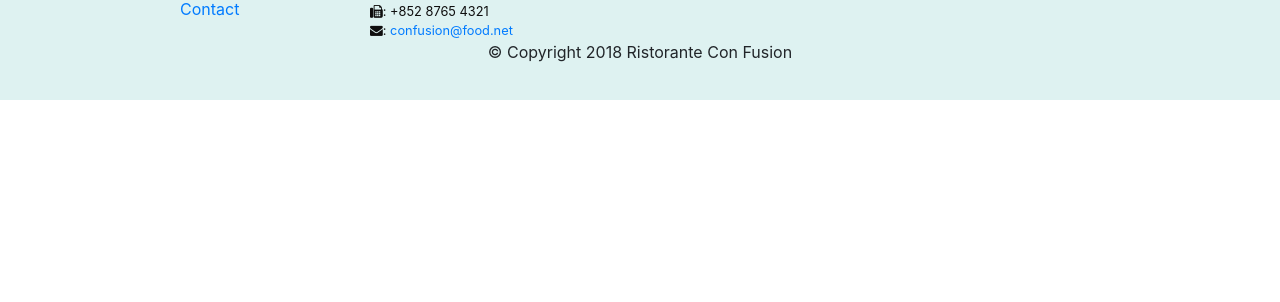
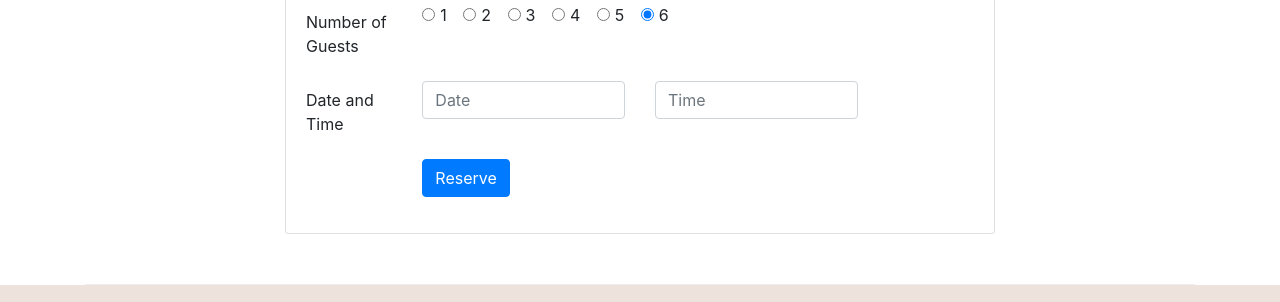
Before and after one commit to AnnanyaBhandari/conFusion, a website: page index.html in a window 1280 px wide. Shown: the part 1661-1963 px from the top of the page. Before the commit the page ends 1761 px from the top, so only its background shows below. Drawn offline with nearby package versions, Linux system fonts and the light colour scheme.

Commit message:
Assignment Two

```diff
--- a/css/styles.css
+++ b/css/styles.css
@@ -9,16 +9,13 @@
     border-bottom: 1px ridge;
     min-height:400px;
 }
-.footer{
-    background-color: #DEF2F1;
-    margin: 0px auto;
-    padding: 20px 0px 20px 0px;
-
+.navbar-dark{
+    background-color: #2C3531;
 }
 .jumbotron{
     padding: 70px 30px 70px 30px;
     margin: 0px auto;
-    background-color: #3AAFA9;
+    background-color: #EDC7B7;
     color: floralwhite;
 }
 address{
@@ -30,6 +27,9 @@
     padding: 50px 0px 0px 0px;
     z-index: 0;
 }
-.navbar-dark{
-    background-color: #17252A;
+.footer{
+    background-color: #EEE2DC;
+    margin: 0px auto;
+    padding: 20px 0px 20px 0px;
+
 }
--- a/index.html
+++ b/index.html
@@ -39,8 +39,11 @@
                     <h1>Ristorante con Fusion</h1>
                     <p class="d-none d-sm-block">We take inspiration from the World's best cuisines, and create a unique fusion experience. Our lipsmacking creations will tickle your culinary senses!</p>
                 </div>
-                <div class="col-12 col-sm align-self-center">
+                <div class="col-12 col-sm-3 align-self-center">
                     <img src="img/logo.png" class="img-fluid">
+                </div>
+                <div class="col-12 col-sm-3 align-self-center">
+                    <a href="#reserve" class="btn btn-warning btn-sm btn-block">Reserve</a>
                 </div>
             </div>
         </div>
@@ -55,7 +58,7 @@
                 <div class="media">
                     <img class="d-flex mr-3 img-thumbnail align-self-center" src="img/uthappizza.png" alt="uthappizza">
                     <div class="media-body">
-                        <h2 class="mt-0">Uthappizza<span class="badge badge-danger">HOT</span><span class="badge badge-pill badge-secondary">$4.99</span></h2>
+                        <h2 class="mt-0">Uthappizza <span class="badge badge-danger">HOT</span> <span class="badge badge-pill badge-secondary">$4.99</span></h2>
                         <p class="d-none d-sm-block">A unique combination of Indian Uthappam (pancake) and Italian pizza, topped with Cerignola olives, ripe vine cherry tomatoes, Vidalia onion, Guntur chillies and Buffalo Paneer.</p>
                     </div>
                 </div>
@@ -68,8 +71,13 @@
                 <h3>This Month's Promotions</h3>
             </div>
             <div class="col-12 col-sm col-md">
-                <h2>Weekend Grand Buffet</h2>
-                <p class="d-none d-sm-block">Featuring mouthwatering combinations with a choice of five different salads, six enticing appetizers, six main entrees and five choicest desserts. Free flowing bubbly and soft drinks. All for just $19.99 per person </p>
+                <div class="media">
+                    <div class="media-body">
+                        <h2 class="mt-0">Weekend Grand Buffet <span class="badge badge-danger">NEW</span></h2>
+                        <p class="d-none d-sm-block">Featuring mouthwatering combinations with a choice of five different salads, six enticing appetizers, six main entrees and five choicest desserts. Free flowing bubbly and soft drinks. All for just $19.99 per person </p>
+                    </div>
+                    <img class="d-flex ml-3 img-thumbnail align-self-center" src="img/buffet.png" alt="buffet">
+                </div>
             </div>
         </div>
 
@@ -84,6 +92,62 @@
                         <h2 class="mt-0">Alberto Somayya</h2>
                         <h4>Executive Chef</h4>
                         <p class="d-none d-sm-block">Award winning three-star Michelin chef with wide International experience having worked closely with whos-who in the culinary world, he specializes in creating mouthwatering Indo-Italian fusion experiences. </p>
+                    </div>
+                </div>
+            </div>
+        </div>
+        <div class="row row-content align-items-center" id="reserve">
+            <div class=" col-12 col-sm-8 offset-sm-2">
+                <div class="card">
+                    <h3 class="card-header bg-warning text-white">Reserve a Table</h3>
+                    <div class="card-body">
+                        <form>
+                            <div class="form-group row">
+                                <label for="guests" class="col-12 col-sm-2 col-form-label">Number of Guests</label>
+                                <div class="col-12 col-sm-10">
+                                    <div class="form-check form-check-inline">
+                                        <input class="form-check-input" type="radio" name="guests" id="guest1" value="option1" checked>
+                                        <label class="form-check-label" for="guest1">1</label>
+                                    </div>
+                                    <div class="form-check form-check-inline">
+                                        <input class="form-check-input" type="radio" name="guests" id="guest2" value="option2" checked>
+                                        <label class="form-check-label" for="guest2">2</label>
+                                    </div>
+                                    <div class="form-check form-check-inline">
+                                        <input class="form-check-input" type="radio" name="guests" id="guest3" value="option3" checked>
+                                        <label class="form-check-label" for="guest3">3</label>
+                                    </div>
+                                    <div class="form-check form-check-inline">
+                                        <input class="form-check-input" type="radio" name="guests" id="guest4" value="option4" checked>
+                                        <label class="form-check-label" for="guest4">4</label>
+                                    </div>
+                                    <div class="form-check form-check-inline">
+                                        <input class="form-check-input " type="radio" name="guests" id="guest5" value="option5" checked>
+                                        <label class="form-check-label" for="guest5">5</label>
+                                    </div>
+                                    <div class="form-check form-check-inline">
+                                        <input class="form-check-input" type="radio" name="guests" id="guest6" value="option6" checked>
+                                        <label class="form-check-label" for="guest6">6</label>
+                                    </div>
+                                </div>
+                            </div>
+                            <div class="form-group row">
+                                <label for="datetime" class="col-12 col-sm-2 col-form-label">Date and Time</label>
+                                <div class="col-12 col-sm-4">
+                                     <input type="text" class="form-control" id="date" name="datetime" placeholder="Date">
+                                </div>
+                                <div class="col-12 col-sm-4">
+                                    <input type="text" class="form-control" id="time" name="datetime" placeholder="Time">
+                               </div>
+                            </div>
+                            <div class="form-group row">
+                                <div class="col-12 col-sm-10 offset-sm-2">
+                                    <button type="submit" class="btn btn-primary">
+                                        Reserve
+                                    </button>
+                                </div>
+                            </div>
+                        </form>
                     </div>
                 </div>
             </div>
```
